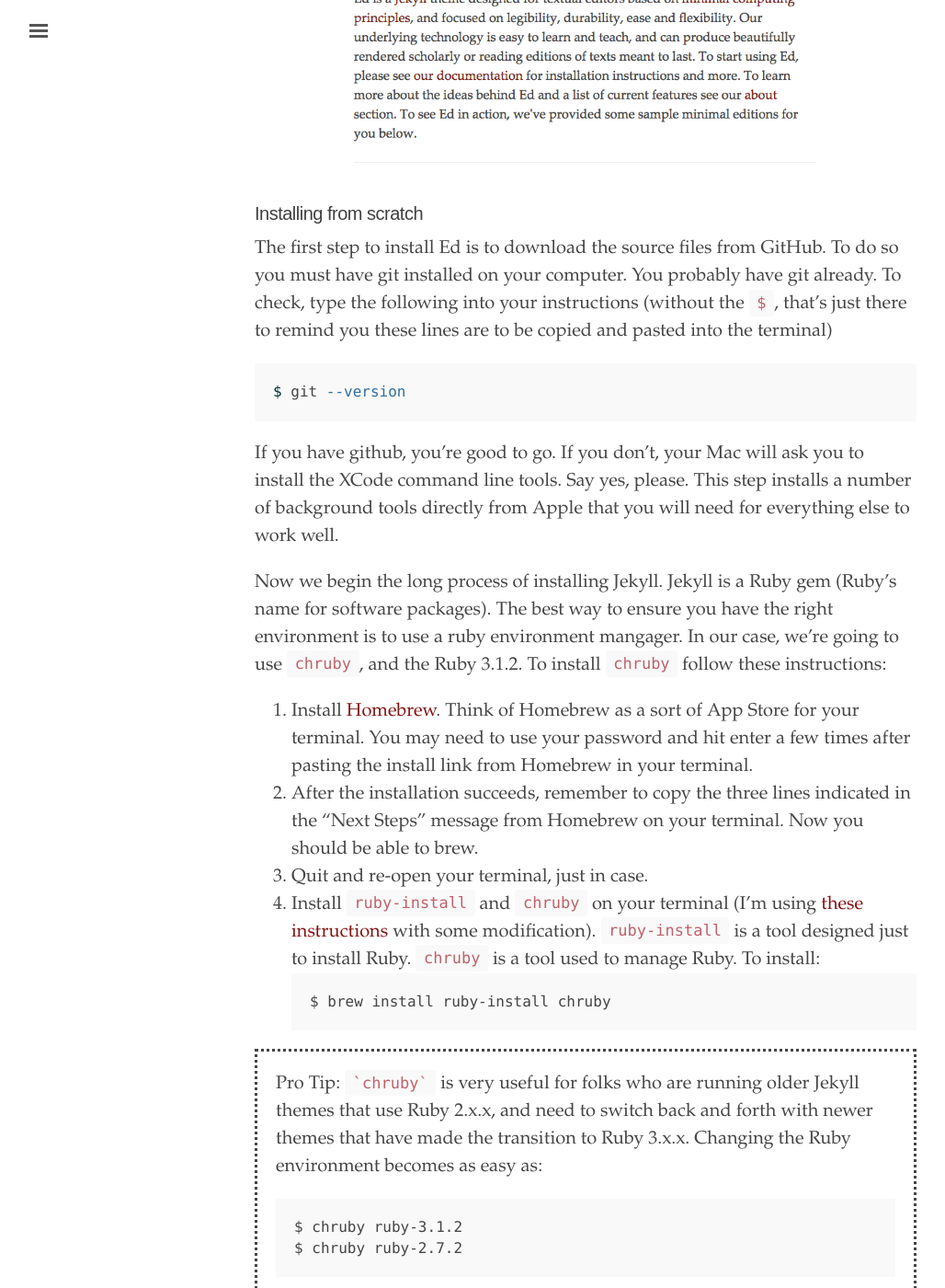
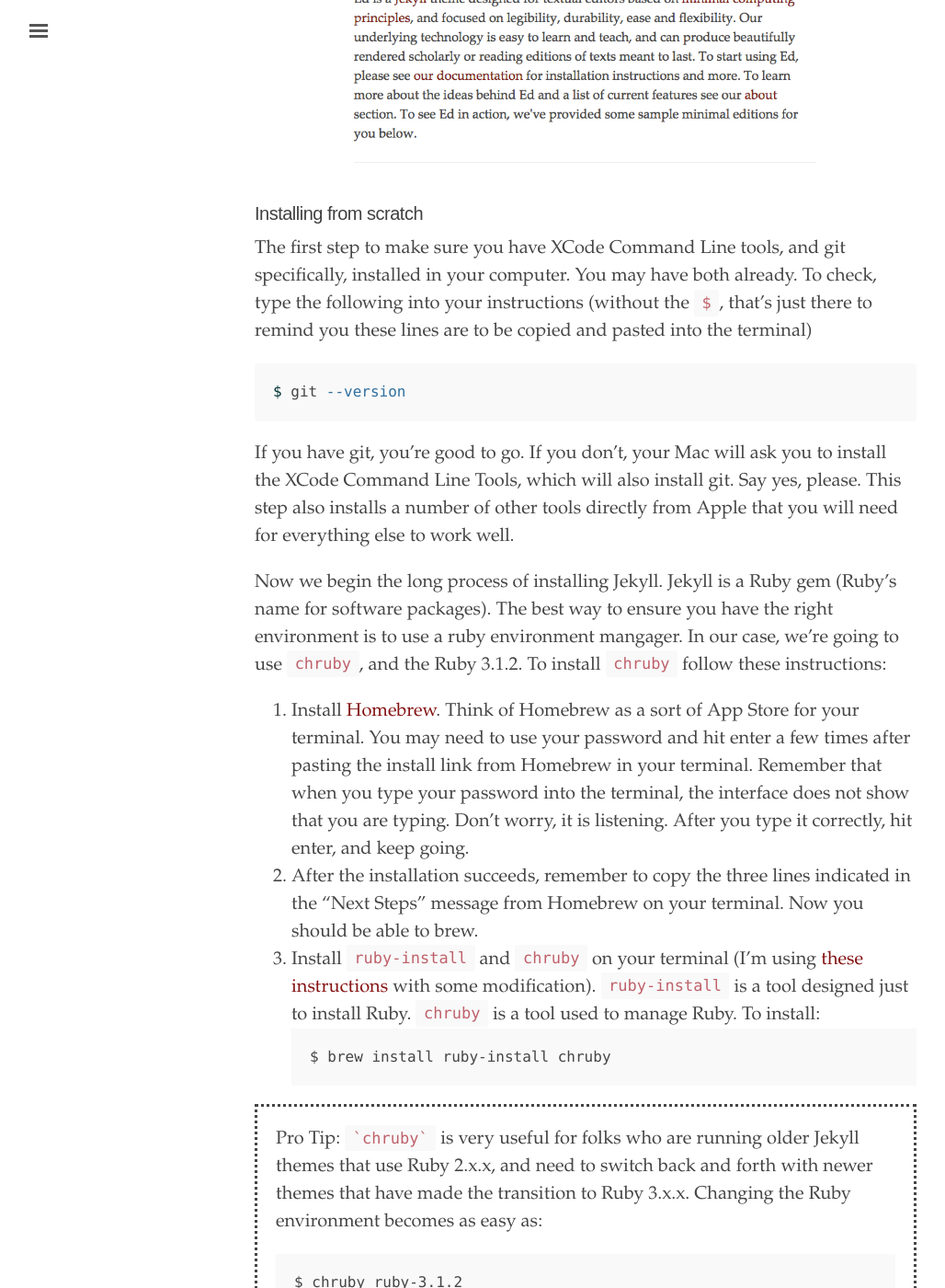
Before and after one commit to minicomp/ed, a Jekyll site: the page built from documentation.md, in a window 1280 px wide and 1400 px high, scrolled down 2822 px. Shown: the whole window at 92% size, without its empty margins (3-1031 px from the left). Built offline with Jekyll 4.4.1, drawn with Linux system fonts in a browser that asks for light colours.

Commit message:
tweaks to docs

```diff
--- a/documentation.md
+++ b/documentation.md
@@ -62,19 +62,18 @@
 
 ### Installing from scratch
 
-The first step to install Ed is to download the source files from GitHub. To do so you must have git installed on your computer. You probably have git already. To check, type the following into your instructions (without the `$`, that's just there to remind you these lines are to be copied and pasted into the terminal)
+The first step to make sure you have XCode Command Line tools, and git specifically, installed in your computer. You may have both already. To check, type the following into your instructions (without the `$`, that's just there to remind you these lines are to be copied and pasted into the terminal)
 
 ~~~ bash
 $ git --version
 ~~~
 
-If you have github, you're good to go. If you don't, your Mac will ask you to install the XCode command line tools. Say yes, please. This step installs a number of background tools directly from Apple that you will need for everything else to work well.
+If you have git, you're good to go. If you don't, your Mac will ask you to install the XCode Command Line Tools, which will also install git. Say yes, please. This step also installs a number of other tools directly from Apple that you will need for everything else to work well.
 
 Now we begin the long process of installing Jekyll. Jekyll is a Ruby gem (Ruby's name for software packages). The best way to ensure you have the right environment is to use a ruby environment mangager. In our case, we're going to use `chruby`, and the Ruby 3.1.2. To install `chruby` follow these instructions:
 
-1. Install [Homebrew](https://brew.sh/). Think of Homebrew as a sort of App Store for your terminal. You may need to use your password and hit enter a few times after pasting the install link from Homebrew in your terminal.
+1. Install [Homebrew](https://brew.sh/). Think of Homebrew as a sort of App Store for your terminal. You may need to use your password and hit enter a few times after pasting the install link from Homebrew in your terminal. Remember that when you type your password into the terminal, the interface does not show that you are typing. Don't worry, it is listening. After you type it correctly, hit enter, and keep going.
 2. After the installation succeeds, remember to copy the three lines indicated in the "Next Steps" message from Homebrew on your terminal. Now you should be able to brew.
-3. Quit and re-open your terminal, just in case.
 4. Install `ruby-install` and `chruby` on your terminal (I'm using [these instructions](https://mac.install.guide/ruby/12.html) with some modification). `ruby-install` is a tool designed just to install Ruby. `chruby` is a tool used to manage Ruby. To install:
 ~~~ Bash
 $ brew install ruby-install chruby
```
